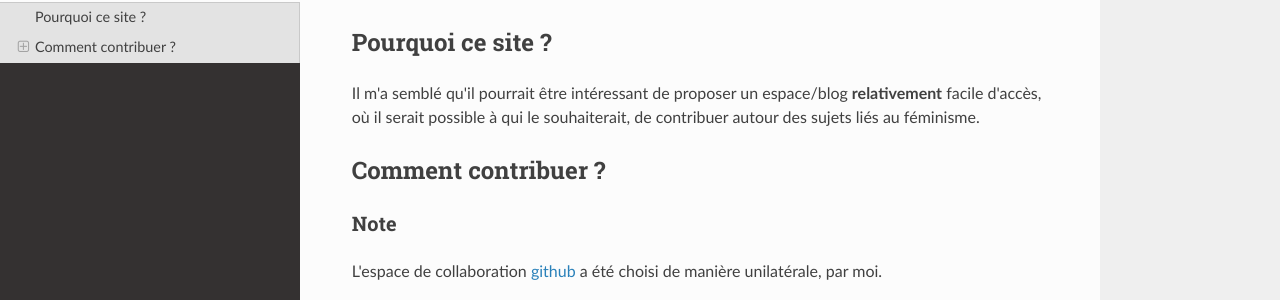
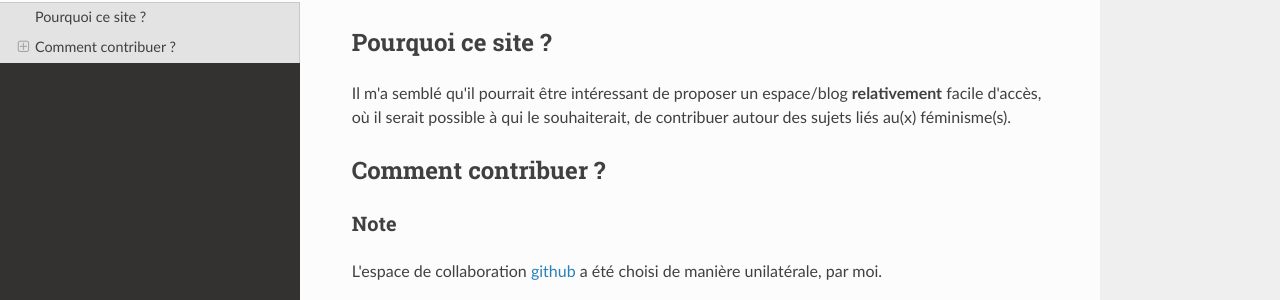
Before and after one commit to feminisme/feminis.me, an MkDocs documentation site: the page built from docs/index.md, in a window 1280 px wide. Shown: the part 134-434 px from the top of the page. Built offline with MkDocs 1.6.1, drawn with Linux system fonts in a browser that asks for light colours; nearby versions of some CDN libraries.

```diff
--- a/docs/index.md
+++ b/docs/index.md
@@ -2,7 +2,7 @@
 
 ## Pourquoi ce site ?
 
-Il m'a semblé qu'il pourrait être intéressant de proposer un espace/blog **relativement** facile d'accès, où il serait possible à qui le souhaiterait, de contribuer autour des sujets liés au féminisme.
+Il m'a semblé qu'il pourrait être intéressant de proposer un espace/blog **relativement** facile d'accès, où il serait possible à qui le souhaiterait, de contribuer autour des sujets liés au(x) féminisme(s).
 
 ## Comment contribuer ?
 
```
